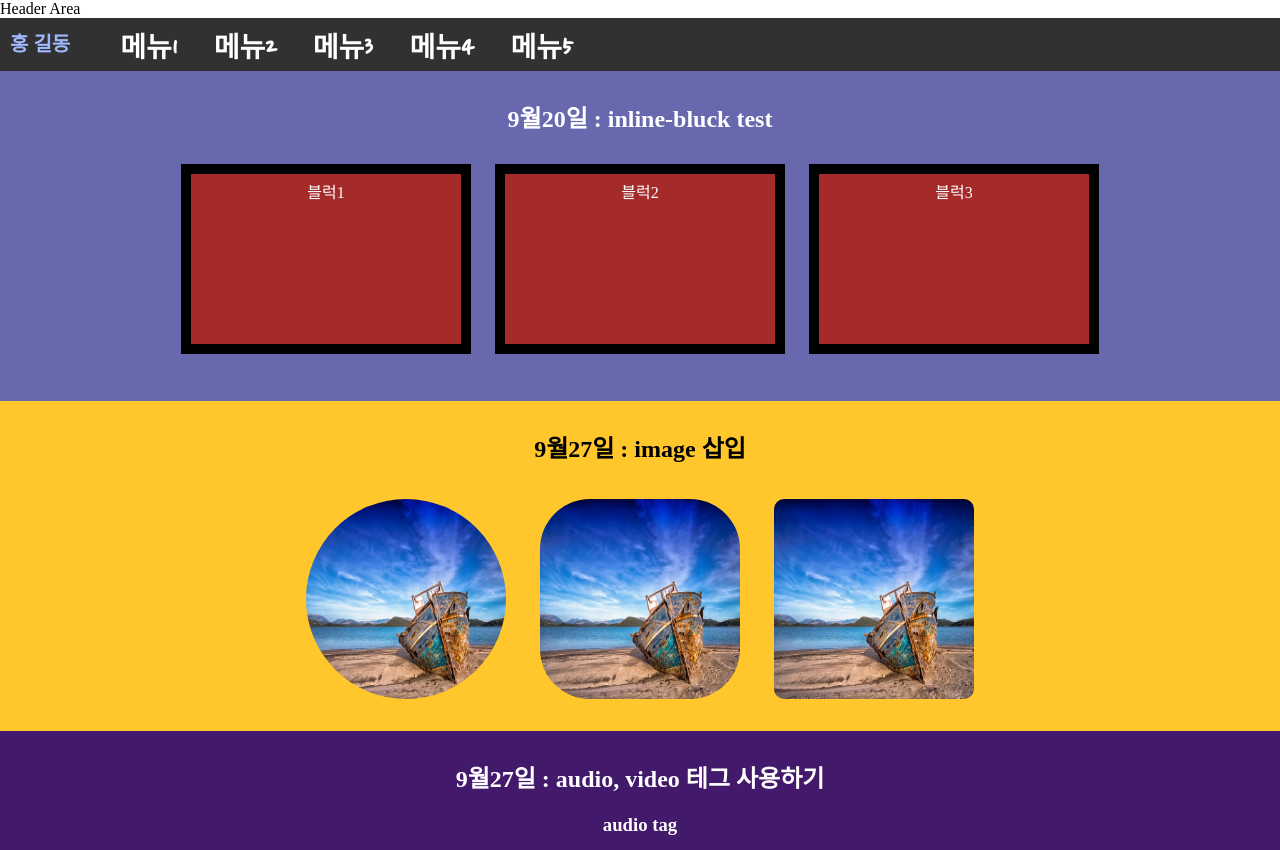
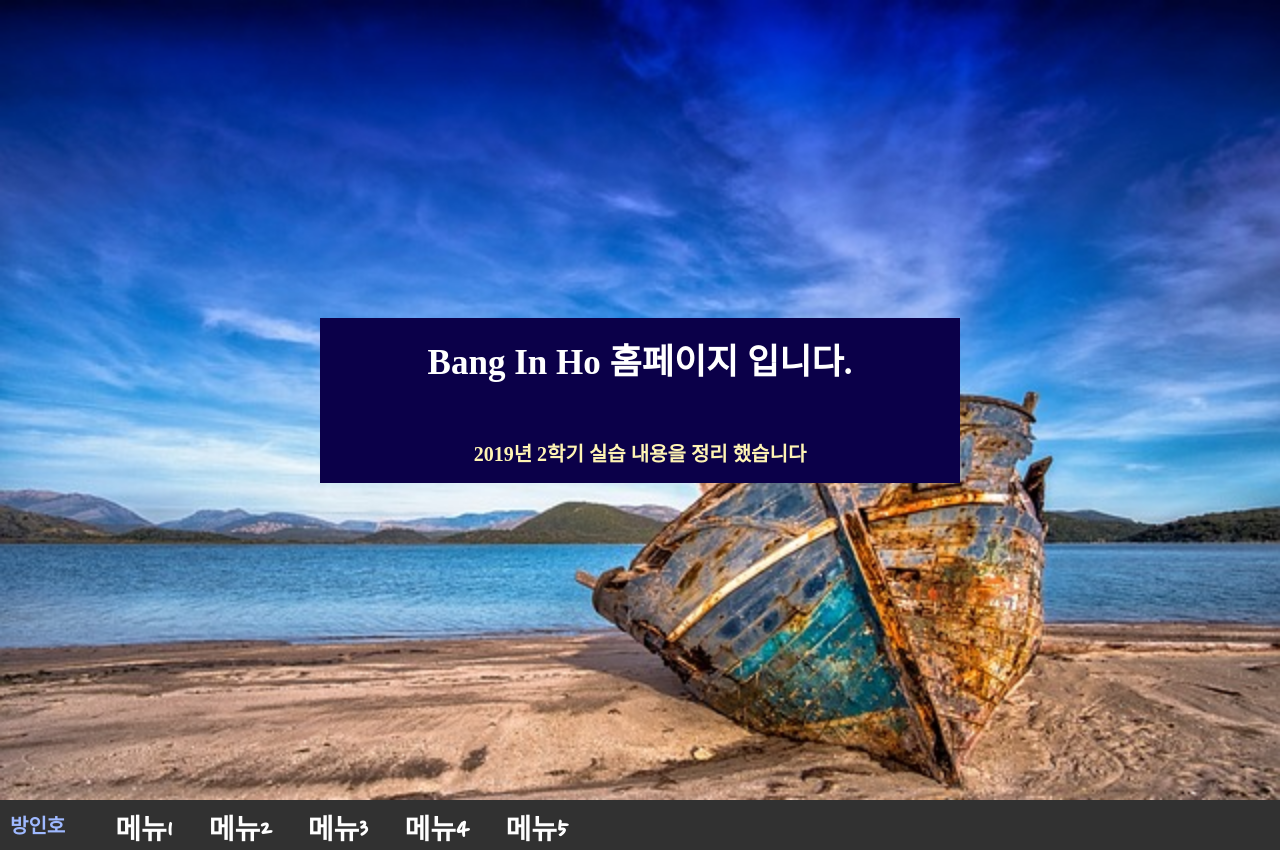
Before and after one commit to guswndlsgh/daelim2019-2-master, a plain HTML site: page index.html in a window 1280 px wide. Shown: the top 850 px of the page. Drawn offline with Linux system fonts and the light colour scheme.

Commit message:
ente meuu

```diff
--- a/index.html
+++ b/index.html
@@ -17,11 +17,20 @@
   <link href="https://fonts.googleapis.com/css?family=Nanum+Pen+Script&display=swap" rel="stylesheet">
 </head>
 <body>
-  <header>Header Area</header>
+  <header class="full-bg">
+    <div class="container">
+      <div class="header-title">
+        Bang In Ho 홈페이지 입니다.<br></br>
+        <p class="header-sub-title">
+                 2019년 2학기 실습 내용을 정리 했습니다
+        </p>
+      </div>
+    </div>
+  </header>
 <!-- ul-li를 이용한 메인 메뉴 -->
   <nav>
     <ul>
-      <li class="home-title">홍 길동</li>
+      <li class="home-title">방인호</li>
       <li><a href="#9-20">메뉴1</a></li>
       <li><a href="#9-27">메뉴2</a></li>
       <li><a href="#10-2">메뉴3</a></li>
--- a/main.css
+++ b/main.css
@@ -212,3 +212,36 @@ tfoot {
   grid-column: 2 / span 2;
   grid-row: 5;
 }
+
+.full-bg{
+  background: url(./images/boat-3292934_640.jpg);
+  -webkit-background-size: cover;
+  -moz-background-size: cover;
+  -o-background-size: cover;
+  background-size: cover;
+  height:100vh;
+  width:100%;
+  display: table; /* title 위치를 위한 display 설정 */
+}
+
+.container{
+  display: table-cell;
+  text-align: center;
+  vertical-align: middle;
+}
+
+.header-title{
+  display: inline-block;
+  width: 50%;
+  height: 140px;
+  font-size: 35px;
+  font-weight: bold;
+  padding-top: 25px;
+  background:rgba(11, 0, 73, 8);
+  color:#fff;
+}
+
+.header-sub-title{
+  font-size:20px;
+  color:rgb(255, 244, 180);
+}
```
